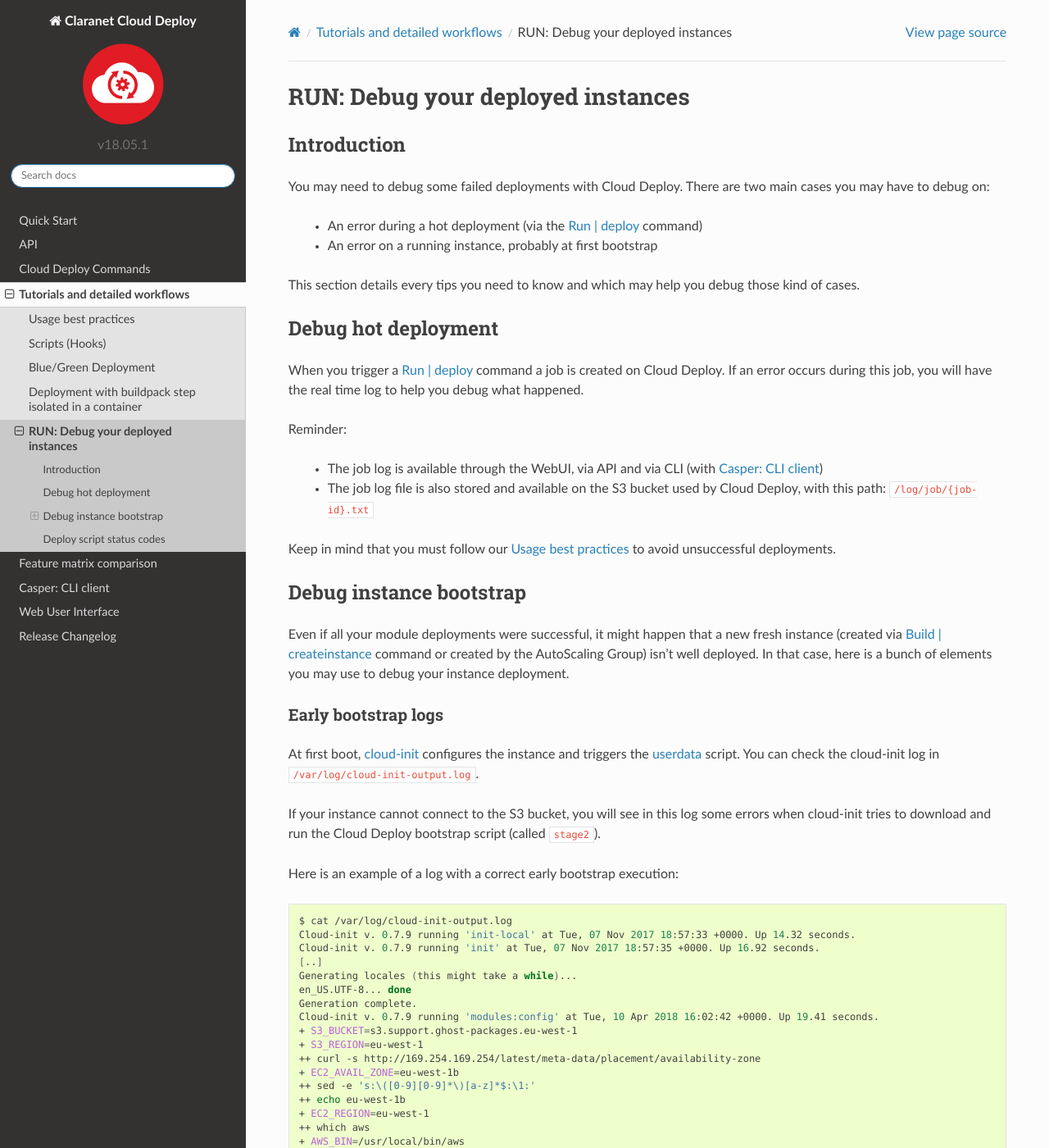
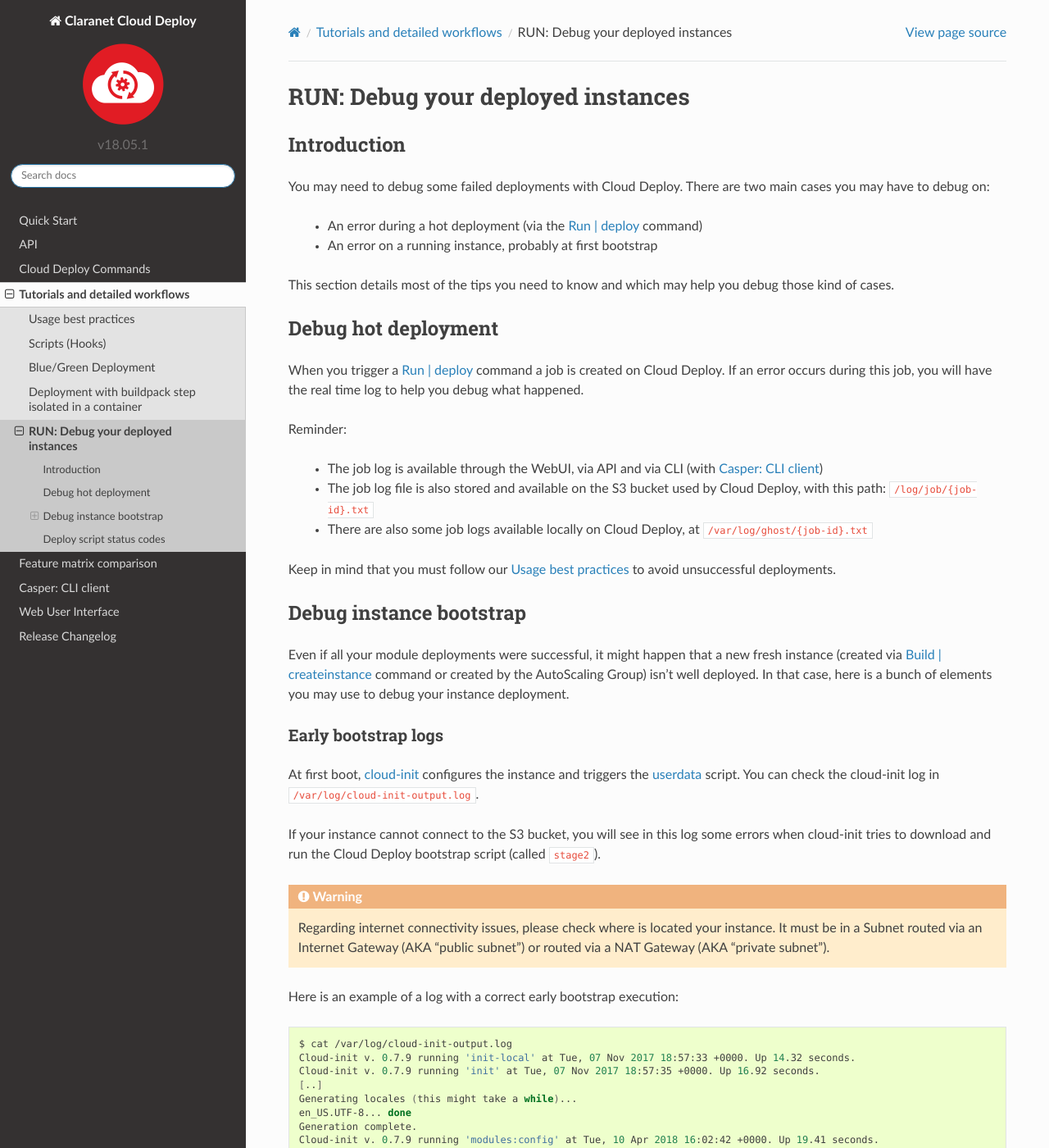
Before and after one commit to claranet/cloud-deploy-docs, a Sphinx documentation site: the page built from source/rst/run.rst, in a window 1280 px wide and 1400 px high. Shown: the whole window at 82% size. Built offline with Sphinx 7.4.7 and the Read the Docs theme 2.0.0, drawn with Linux system fonts in a browser that asks for light colours.

Commit message:
GHOST-464: [RUN] More tips

```diff
--- a/source/rst/run.rst
+++ b/source/rst/run.rst
@@ -15,7 +15,7 @@
  - An error during a hot deployment (via the :ref:`cmd_deploy` command)
  - An error on a running instance, probably at first bootstrap
 
-This section details every tips you need to know and which may help you debug those kind of cases.
+This section details most of the tips you need to know and which may help you debug those kind of cases.
 
 Debug hot deployment
 --------------------
@@ -27,6 +27,7 @@
 
  - The job log is available through the WebUI, via API and via CLI (with :ref:`cli`)
  - The job log file is also stored and available on the S3 bucket used by Cloud Deploy, with this path: ``/log/job/{job-id}.txt``
+ - There are also some job logs available locally on Cloud Deploy, at ``/var/log/ghost/{job-id}.txt``
 
 Keep in mind that you must follow our :ref:`bestpratices` to avoid unsuccessful deployments.
 
@@ -44,6 +45,8 @@
 You can check the cloud-init log in ``/var/log/cloud-init-output.log``.
 
 If your instance cannot connect to the S3 bucket, you will see in this log some errors when cloud-init tries to download and run the Cloud Deploy bootstrap script (called ``stage2``).
+
+.. warning:: Regarding internet connectivity issues, please check where is located your instance. It must be in a Subnet routed via an Internet Gateway (AKA "public subnet") or routed via a NAT Gateway (AKA "private subnet").
 
 Here is an example of a log with a correct early bootstrap execution:
 
```
